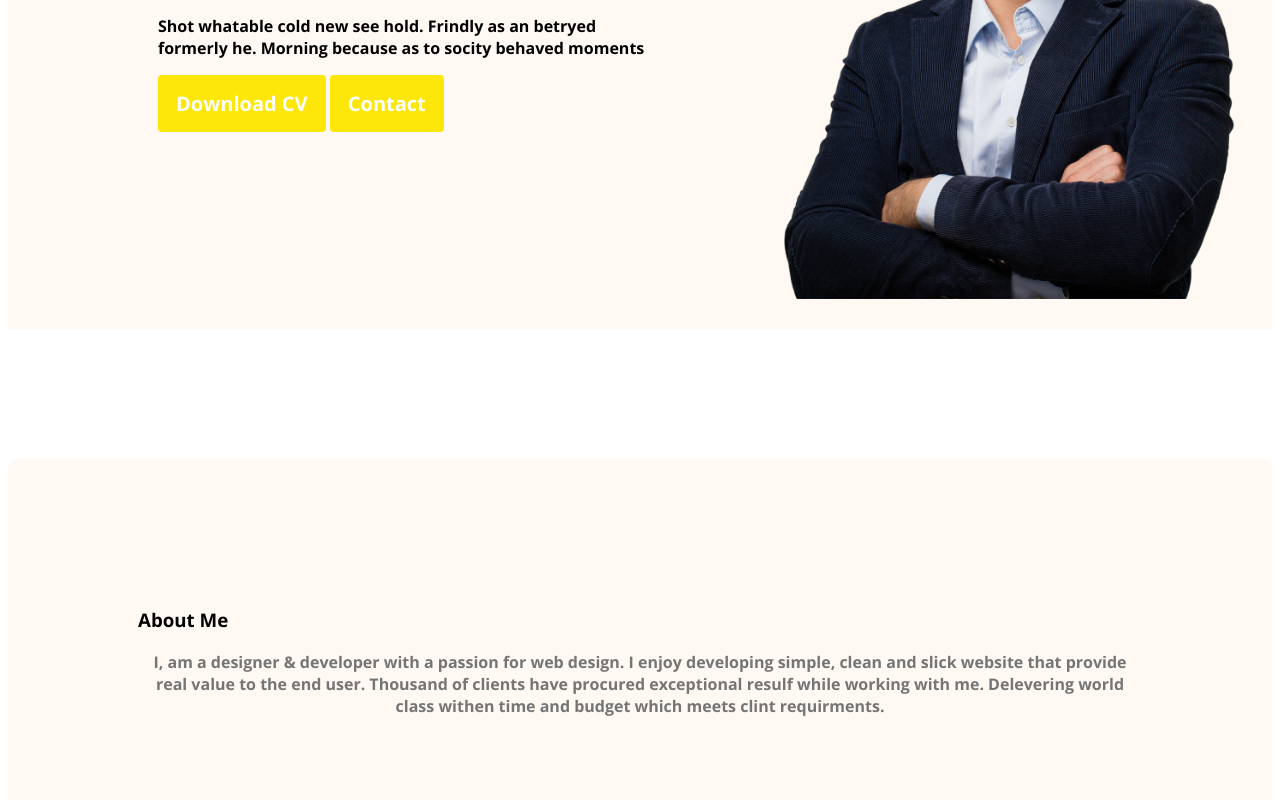
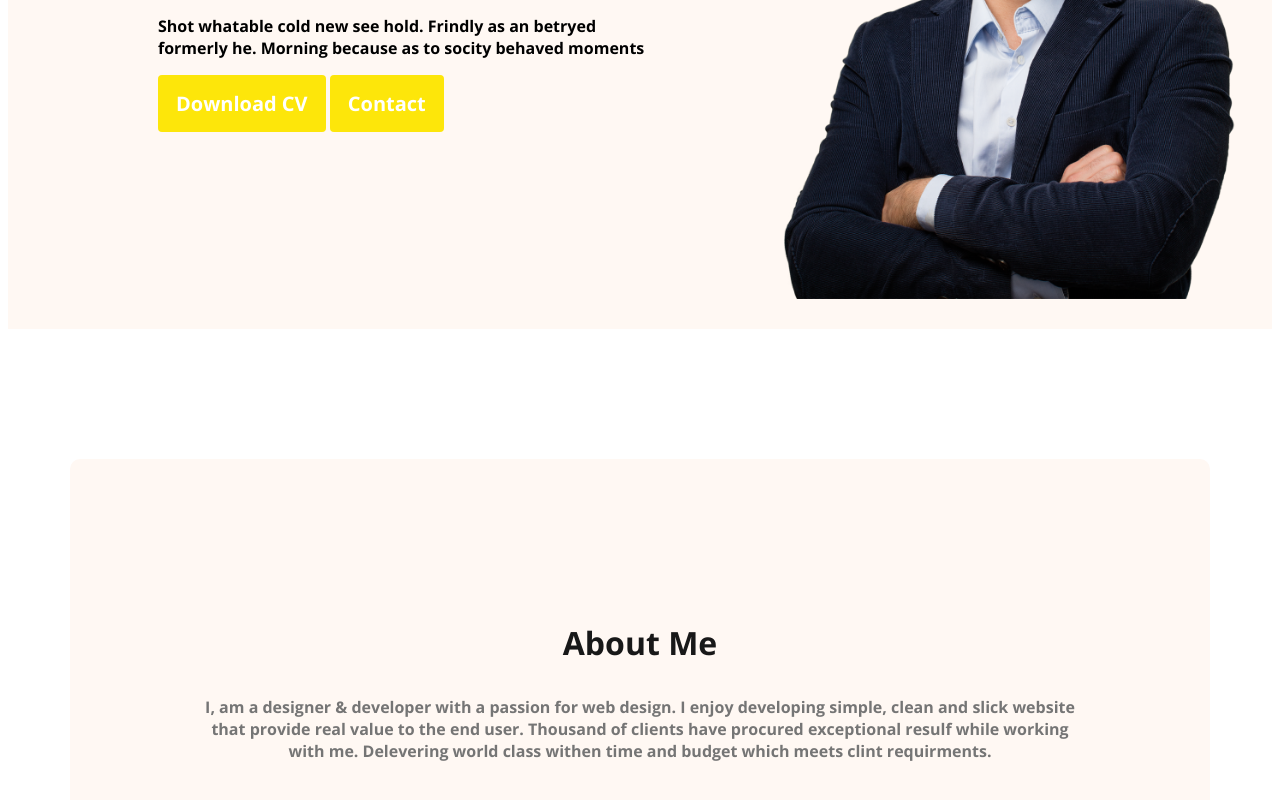
Before and after one commit to Asikkhan48/web-developer, a plain HTML site: page index.html in a window 1280 px wide. Shown: the part 469-1269 px from the top of the page. Drawn offline with nearby package versions, Linux system fonts and the light colour scheme.

Commit message:
main-div-about

```diff
--- a/index.html
+++ b/index.html
@@ -36,7 +36,7 @@
     </header>
     <main>
         <section class="about">
-            <h3 class="setion-title">About Me</h3>
+            <h3 class="section-title">About Me</h3>
             <p class="section-description">
                 I, am a designer & developer with a passion for web design. I enjoy developing simple, clean and slick website that provide real value to the end user. Thousand of clients have procured exceptional resulf while working with me. Delevering world class withen time and budget which meets clint requirments.
             </p>
--- a/style.css
+++ b/style.css
@@ -85,7 +85,10 @@ nav a {
 
 /* Main section styles */
 
-
+main {
+    max-width: 1140px;
+    margin: 0 auto;
+}
 
 /* about section style */
 
```
